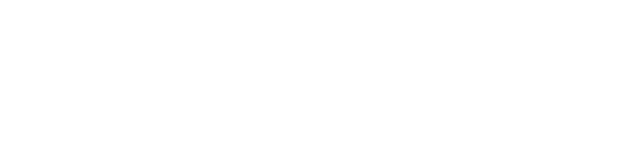
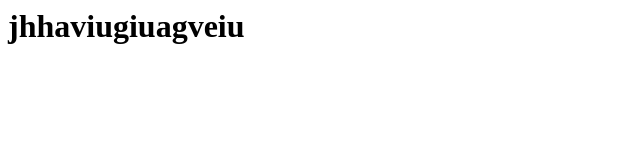
Before and after one commit to abioous/astro, a plain HTML site: page index.html in a window 1280 px wide. Shown: the whole page, without its empty margins (0-640 px from the left). Drawn offline with Linux system fonts and the light colour scheme.

Commit message:
aoxhxoih

```diff
--- a/index.html
+++ b/index.html
@@ -1,6 +1,7 @@
 <html>
 <head>
 	<title>Test</title>
+	<h1>jhhaviugiuagveiu</h1>
 </head>
 <body>
 
```
